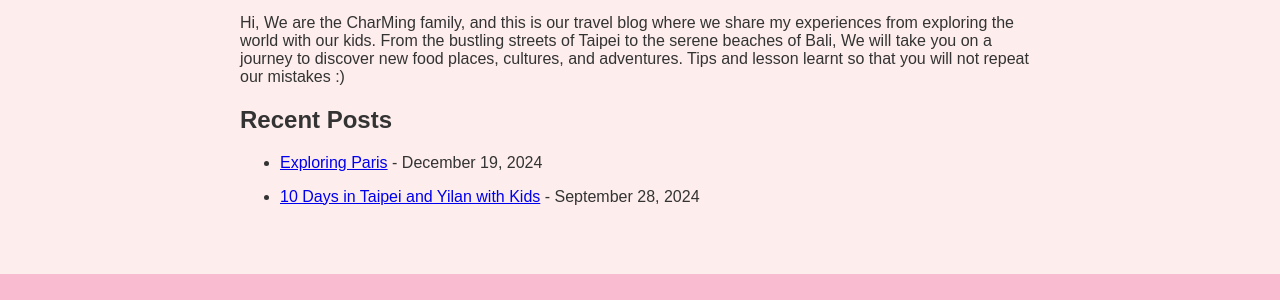
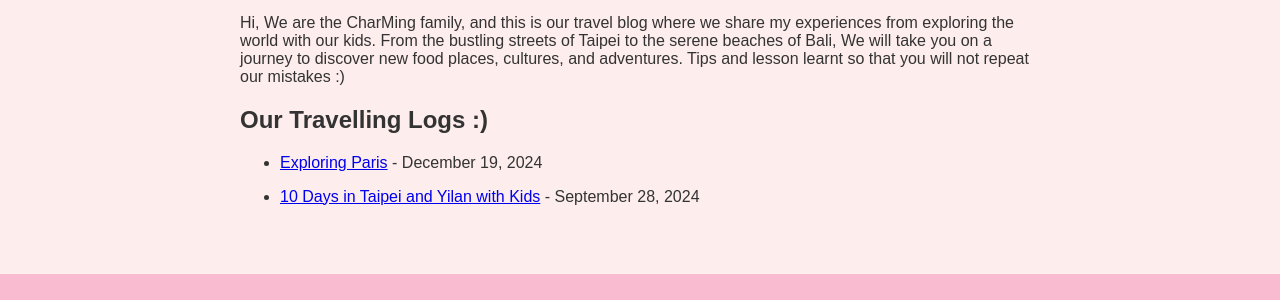
Before and after one commit to charming-content/travelwithkids.github.io, a Jekyll site: the page built from index.md, in a window 1280 px wide. Shown: the part 777-1077 px from the top of the page. Built offline with Jekyll 4.4.1, drawn with Linux system fonts in a browser that asks for light colours.

Commit message:
Update index.md

```diff
--- a/index.md
+++ b/index.md
@@ -11,7 +11,7 @@ title: "home"
 
 Hi, We are the CharMing family, and this is our travel blog where we share my experiences from exploring the world with our kids. From the bustling streets of Taipei to the serene beaches of Bali, We will take you on a journey to discover new food places, cultures, and adventures. Tips and lesson learnt so that you will not repeat our mistakes :)
 
-## Recent Posts
+## Our Travelling Logs :)
 {% for post in site.posts %}
   * [{{ post.title }}]({{ post.url }}) - {{ post.date | date: "%B %d, %Y" }}
 {% endfor %}
```
